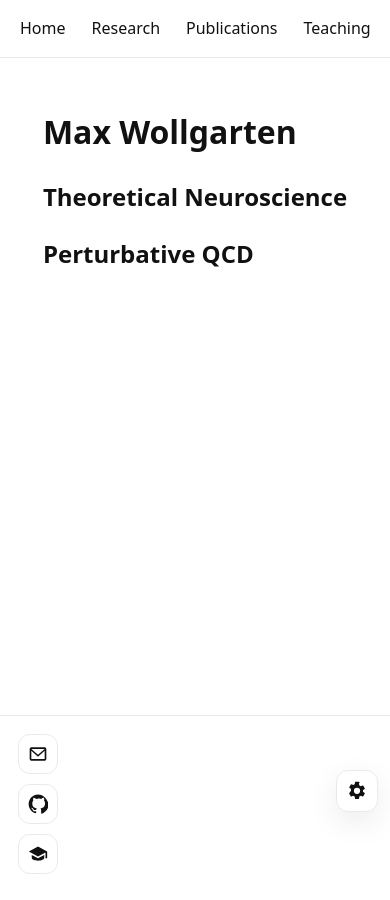
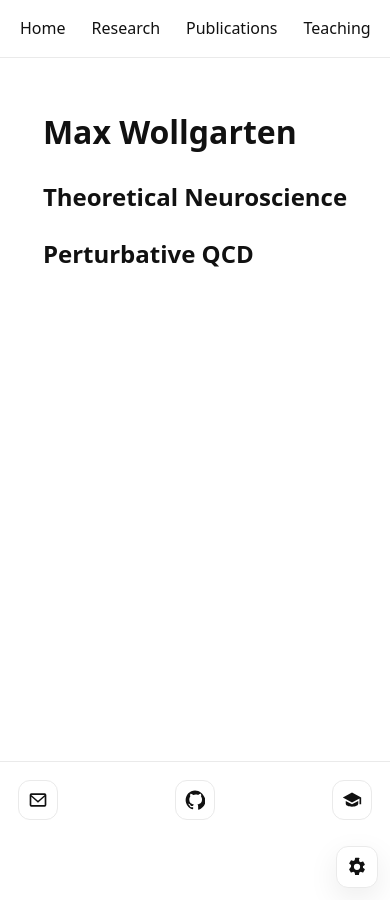
Before and after one commit to Max-Wollgarten/max-wollgarten.github.io, a Jekyll site: the page built from index.md, in a window 390 px wide. Built offline with Jekyll 4.4.1, drawn with Linux system fonts in a browser that asks for light colours.

Commit message:
Update style.css

```diff
--- a/assets/css/style.css
+++ b/assets/css/style.css
@@ -33,7 +33,7 @@ main.content{flex:1; max-width:900px; margin:0 auto; padding:28px 18px}
 .site-footer{border-top:1px solid var(--border); padding:18px}
 .footer-inner{
   max-width:900px; margin:0 auto;
-  display:flex; align-items:center; justify-content:space-between; gap:12px;
+  display:flex; align-items:center; justify-content:space-between; gap:10px;
 }
 .sep{margin:0 8px; color:var(--muted)}
 .footer-icons{display:inline-flex; gap:10px; align-items:center}
@@ -92,22 +92,13 @@ main.content{flex:1; max-width:900px; margin:0 auto; padding:28px 18px}
 input[type="range"]{width:140px}
 .slider-value{color:var(--muted); font-size:.9em}
 
-body.panel-open .site-footer{padding-bottom:110px}
-
 /* mobile */
 @media (max-width:600px){
-  .footer-inner{flex-direction:column; align-items:flex-start; gap:10px}
-  .site-footer{padding-bottom:26px}
+  .site-footer{padding-bottom:80px;} /* Platz für FAB */
 
-  .control-fab{right:12px; bottom:88px}
-  .control-panel{
-    left:12px; right:12px; width:auto;
-    bottom:140px; max-height:60vh; overflow:auto;
-  }
+  .control-fab{right:12px; bottom:12px;}
+  .control-panel{left:12px; right:12px; width:auto; bottom:64px; max-height:60vh; overflow:auto;}
 
-  .nav-inner{
-    flex-wrap:nowrap; overflow-x:auto; -webkit-overflow-scrolling:touch;
-    padding:10px 12px; gap:10px;
-  }
-  .nav-item{white-space:nowrap}
+  .nav-inner{flex-wrap:nowrap; overflow-x:auto; -webkit-overflow-scrolling:touch; padding:10px 12px; gap:10px;}
+  .nav-item{white-space:nowrap;}
 }
```
